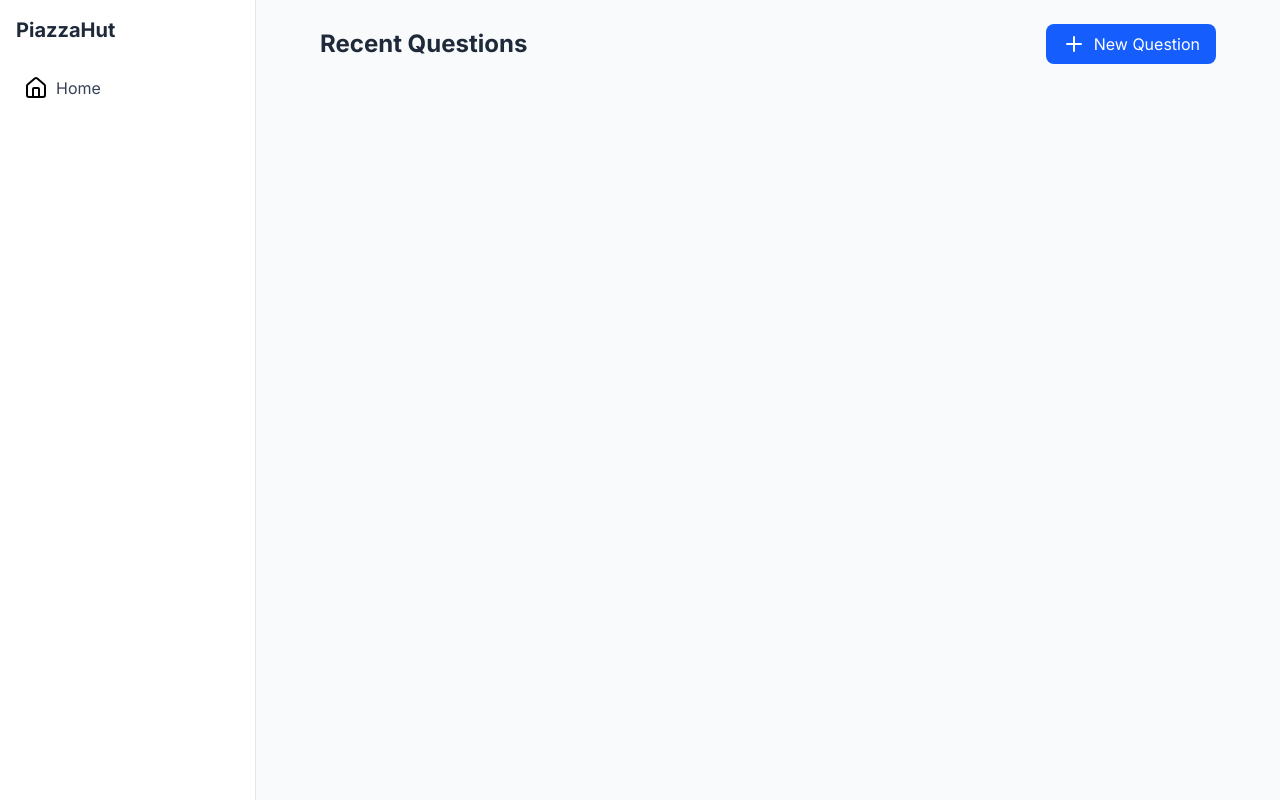
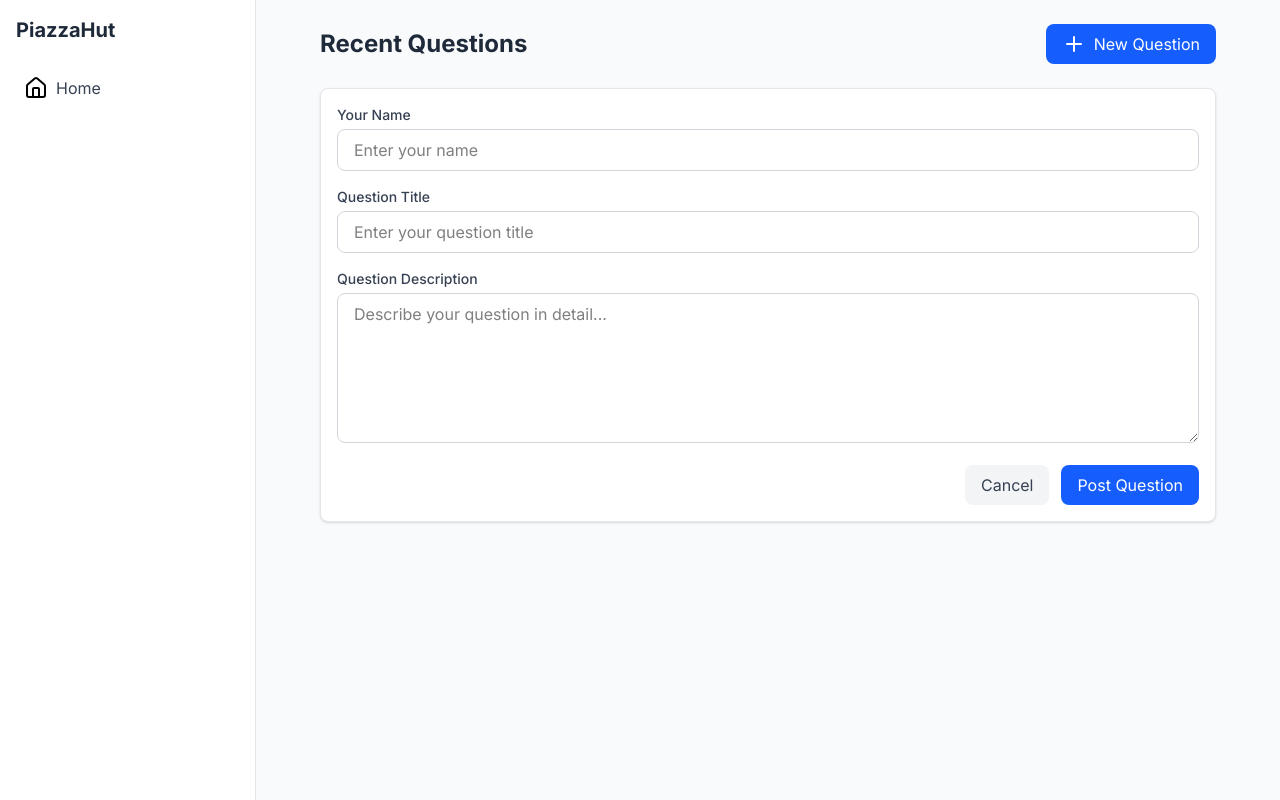
Before and after one commit to emilyliublair/cs6675_project, a Next.js app in the folder frontend/: page / in a window 1280 px wide. Both pictures are taken after a click on the button "New Question". Built offline with nearby package versions, Linux system fonts and the light colour scheme.

Commit message:
init question card, added form to post new question, updated type form to include description, and frontend view of questions

```diff
--- a/frontend/src/@types/type.ts
+++ b/frontend/src/@types/type.ts
@@ -2,4 +2,5 @@ export type Post = {
   name: string;
   title: string;
   publishDate: Date;
+  description: string;
 };
--- a/frontend/src/app/page.tsx
+++ b/frontend/src/app/page.tsx
@@ -1,16 +1,41 @@
+"use client";
+
+import { Post } from "@/@types/type";
+import PostForm from "@/components/PostForm";
+import QuestionCard from "@/components/QuestionCard";
 import { Plus } from "lucide-react";
+import { useState } from "react";
 
 export default function Home() {
+  const [showAddPost, setShowAddPost] = useState<boolean>(false);
+  const [posts, setPosts] = useState<Post[]>([]);
+
+  const toggleAddView = () => {
+    setShowAddPost(!showAddPost);
+  };
   return (
     <div className="max-w-4xl mx-auto">
       <div className="flex justify-between items-center mb-6">
         <h1 className="text-2xl font-bold text-gray-800">Recent Questions</h1>
-        <button className="bg-blue-600 text-white px-4 py-2 rounded-lg hover:bg-blue-700 hover:cursor-pointer flex items-center space-x-2">
+        <button
+          className="bg-blue-600 text-white px-4 py-2 rounded-lg hover:bg-blue-700 hover:cursor-pointer flex items-center space-x-2"
+          onClick={toggleAddView}
+        >
           <Plus className="" /> <span>New Question</span>
         </button>
       </div>
-
-      <div className="space-y-4"></div>
+      {showAddPost && (
+        <PostForm
+          posts={posts}
+          setPosts={setPosts}
+          toggleView={toggleAddView}
+        />
+      )}
+      <div className="space-y-4">
+        {posts.map((currPost: Post, idx: number) => {
+          return <QuestionCard key={idx} {...currPost} />;
+        })}
+      </div>
     </div>
   );
 }
--- /dev/null
+++ b/frontend/src/components/PostForm.tsx
@@ -0,0 +1,130 @@
+"use client";
+
+import { Post } from "@/@types/type";
+import { Dispatch, SetStateAction, useState } from "react";
+
+type PostFormProps = {
+  posts: Post[];
+  setPosts: Dispatch<SetStateAction<Post[]>>;
+  toggleView: () => void;
+};
+
+export default function PostForm({
+  posts,
+  setPosts,
+  toggleView,
+}: PostFormProps) {
+  const [formData, setFormData] = useState<{
+    name: string;
+    title: string;
+    description: string;
+  }>({
+    name: "",
+    title: "",
+    description: "",
+  });
+
+  const handleSubmit = (e: React.FormEvent) => {
+    e.preventDefault();
+    const newPost: Post = {
+      ...formData,
+      publishDate: new Date(),
+    };
+    setPosts([...posts, newPost]);
+    toggleView();
+  };
+
+  const handleChange = (
+    e: React.ChangeEvent<HTMLInputElement | HTMLTextAreaElement>
+  ) => {
+    const { name, value } = e.target;
+    setFormData((prev) => ({
+      ...prev,
+      [name]: value,
+    }));
+  };
+
+  const handleCancel = () => {
+    setFormData({ name: "", title: "", description: "" });
+    toggleView();
+  };
+
+  return (
+    <div className="card mb-6">
+      <form onSubmit={handleSubmit} className="space-y-4">
+        <div>
+          <label
+            htmlFor="name"
+            className="block text-sm font-medium text-gray-700 mb-1"
+          >
+            Your Name
+          </label>
+          <input
+            type="text"
+            id="name"
+            name="name"
+            value={formData.name}
+            onChange={handleChange}
+            className="input-field"
+            placeholder="Enter your name"
+            required
+          />
+        </div>
+
+        <div>
+          <label
+            htmlFor="title"
+            className="block text-sm font-medium text-gray-700 mb-1"
+          >
+            Question Title
+          </label>
+          <input
+            type="text"
+            id="title"
+            name="title"
+            value={formData.title}
+            onChange={handleChange}
+            className="input-field"
+            placeholder="Enter your question title"
+            required
+          />
+        </div>
+
+        <div>
+          <label
+            htmlFor="description"
+            className="block text-sm font-medium text-gray-700 mb-1"
+          >
+            Question Description
+          </label>
+          <textarea
+            id="description"
+            name="description"
+            value={formData.description}
+            onChange={handleChange}
+            className="input-field min-h-[150px] resize-y"
+            placeholder="Describe your question in detail..."
+            required
+          />
+        </div>
+
+        <div className="flex justify-end space-x-3">
+          <button
+            type="button"
+            className="btn-secondary hover:cursor-pointer"
+            onClick={handleCancel}
+          >
+            Cancel
+          </button>
+          <button
+            type="submit"
+            className="btn-primary hover:cursor-pointer"
+            onClick={handleSubmit}
+          >
+            Post Question
+          </button>
+        </div>
+      </form>
+    </div>
+  );
+}
--- /dev/null
+++ b/frontend/src/components/QuestionCard.tsx
@@ -0,0 +1,10 @@
+import { Post } from "@/@types/type";
+
+export default function QuestionCard({
+  title,
+  description,
+  name,
+  publishDate,
+}: Post) {
+  return <div></div>;
+}
--- a/frontend/src/utils/constants.ts
+++ /dev/null
@@ -1,3 +0,0 @@
-import { Post } from "@/@types/type";
-
-export const Posts: Post[] = [];
```
